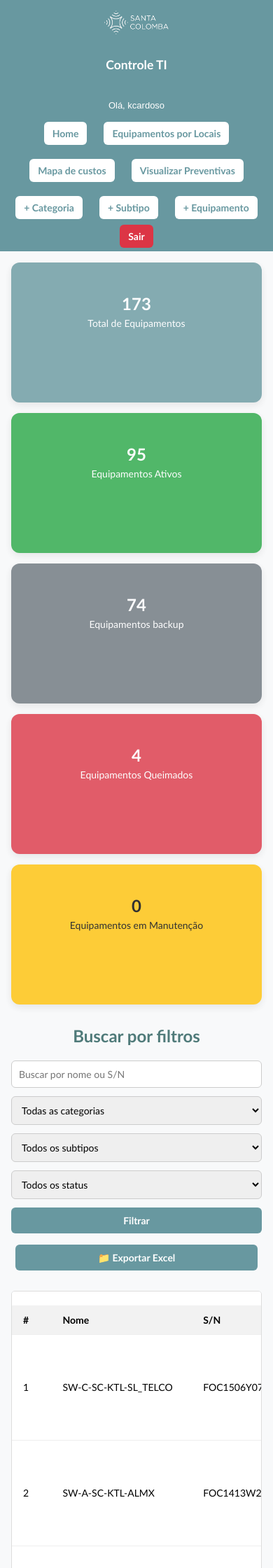
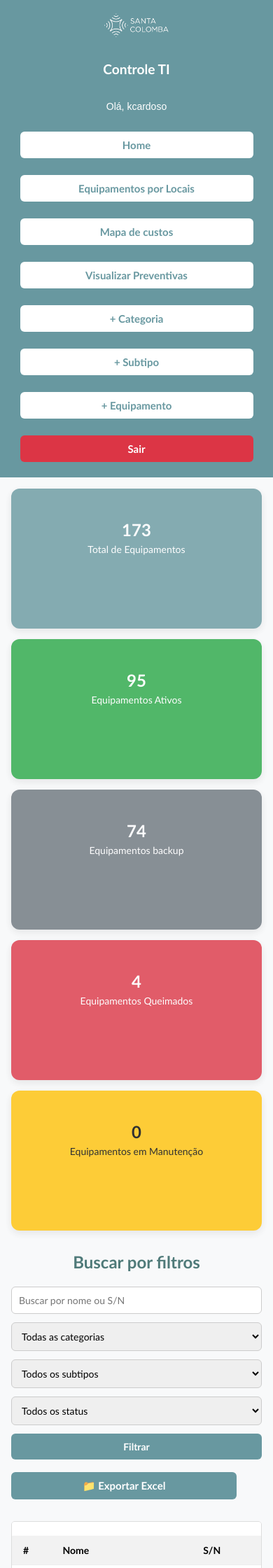
Before and after one commit to kcardososilva/controle-ti, a Django app: page / in a window 390 px wide. Shown: the top 2240 px of the page at 70% size. Run offline with Django 5.2, Linux system fonts and the light colour scheme; a user stored in the database is signed in; data comes from the database, SQL or seed files in the repository; both versions use the stored data as it was after the commit.

Commit message:
melhoria na navbar e concerto de settings

```diff
--- a/controle/ProjetoEstoque/templates/base.html
+++ b/controle/ProjetoEstoque/templates/base.html
@@ -67,44 +67,52 @@
   color: white;
 }
 
-/* ===== MOBILE RESPONSIVO ===== */
+/* ===== MOBILE RESPONSIVO MELHORADO ===== */
 @media (max-width: 768px) {
   .navbar-vertical {
     position: relative;
     width: 100%;
     height: auto;
-    flex-direction: row;
-    flex-wrap: wrap;
-    justify-content: center;
-    padding: 12px;
-    border-radius: 0;
-  }
-
-  .main-content {
-    margin-left: 0;
+    flex-direction: column;
+    align-items: center;
+    padding: 16px 10px;
   }
 
   .navbar-vertical .logo {
     width: 100%;
     text-align: center;
-    font-size: 1.1rem;
-    margin-bottom: 10px;
+    font-size: 1.2rem;
+    margin-bottom: 8px;
   }
 
   .btn-vertical {
-    width: auto;
-    margin: 4px 6px;
-    font-size: 14px;
-    padding: 8px 12px;
+    width: 90%;
+    font-size: 15px;
+    padding: 10px;
+    margin: 6px 0;
+    text-align: center;
   }
 
   .user-label {
     width: 100%;
     text-align: center;
-    margin-top: 8px;
-    font-size: 13px;
+    margin-top: 6px;
+    font-size: 14px;
+    margin-bottom: 10px;
+  }
+
+  .user-actions {
+    width: 90%;
+    margin-top: 12px;
+  }
+
+  .main-content {
+    margin-left: 0;
+    padding: 15px;
   }
 }
+
+
 td {
     font-family: Trebuchet MS, sans-serif;
     }
@@ -148,13 +156,8 @@
             <a href="{% url 'cadastrar_categoria' %}" class="btn-vertical" style="background-color: #ffffff; color: #6898A0;">+ Categoria</a>
             <a href="{% url 'cadastrar_subtipo' %}" class="btn-vertical " style="background-color: #ffffff; color: #6898A0;">+ Subtipo</a>
             <a href="{% url 'cadastrar_equipamento' %}" class="btn-vertical " style="background-color: #ffffff; color: #6898A0;">+ Equipamento</a>
+            <a href="{% url 'login' %}" class="btn-vertical logout" >Sair</a>
 
-
-
-            <div class="user-actions">
-
-              <a href="{% url 'login' %}" class="btn-vertical logout" >Sair</a>
-            </div>
           </div>
 
 
--- a/controle/controle/settings.py
+++ b/controle/controle/settings.py
@@ -27,7 +27,7 @@
 # SECURITY WARNING: don't run with debug turned on in production!
 DEBUG = True
 
-ALLOWED_HOSTS = ['localhost', '127.0.0.1', '192.168.2.179', '192.168.1.117', '192.168.0.116']
+ALLOWED_HOSTS = ['localhost', '127.0.0.1', '192.168.2.179', '192.168.1.117', '192.168.0.116', '172.16.60.254']
 ALLOWED_HOSTS = ['*']
 
 # Application definition
@@ -130,7 +130,7 @@
 EMAIL_USE_TLS = True
 EMAIL_HOST_USER = 'datasul@santacolomba.com.br'
 EMAIL_HOST_PASSWORD = 'Santa@12345678'
-ALERTA_EMAIL = 'gabriel.sousa@santacolomba.com.br'
+ALERTA_EMAIL = 'ti@santacolomba.com.br'
 
 
 DEFAULT_AUTO_FIELD = 'django.db.models.BigAutoField'
```
Also changed, not shown: controle/db.sqlite3.
